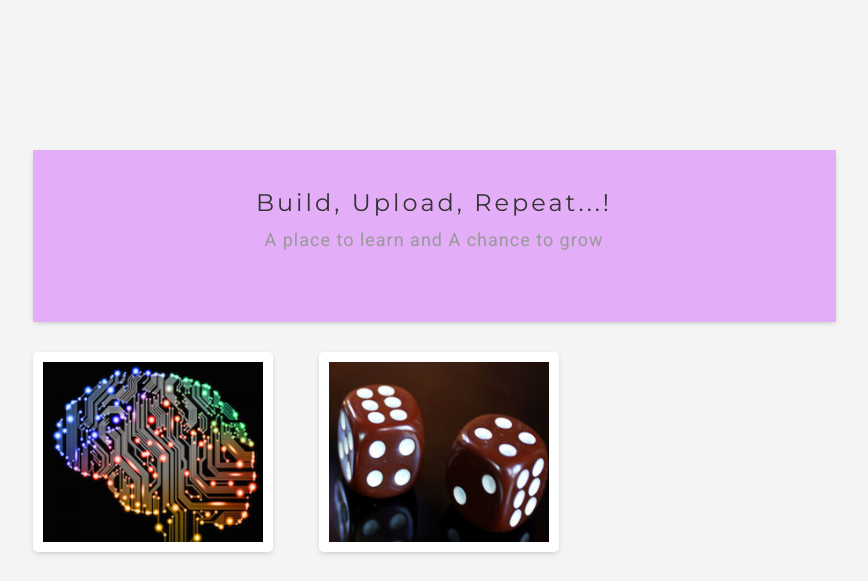
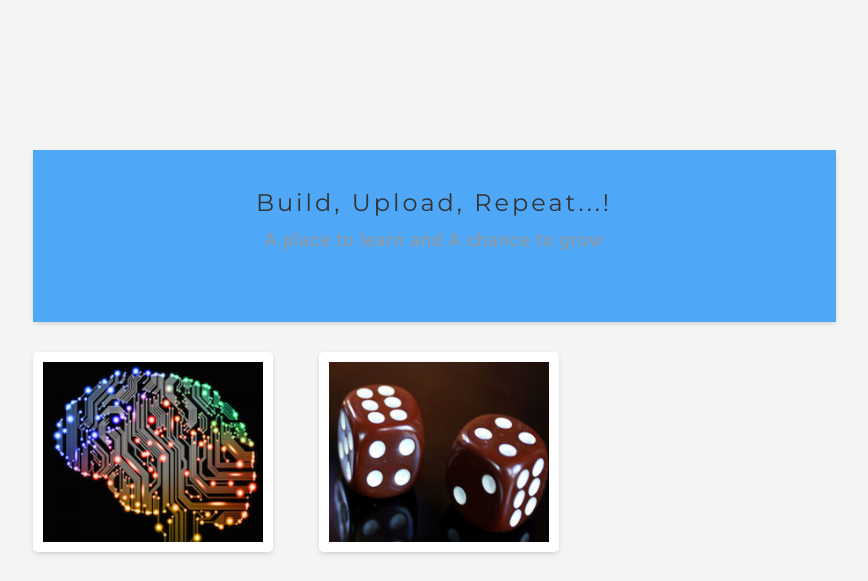
Before and after one commit to NuthanReddy/Automl, a Django app: page / in a window 1280 px wide. Shown: the top 581 px of the page, without its empty margins (206-1074 px from the left). Run offline with Django 3.2, Linux system fonts and the light colour scheme; a user stored in the database is signed in; data comes from the database, SQL or seed files in the repository; some libraries are stand-ins or nearby versions.

Commit message:
changed bg color

```diff
--- a/mlearn/static/mlearn/automl.css
+++ b/mlearn/static/mlearn/automl.css
@@ -428,7 +428,7 @@ body {
     padding-top: 10px;
     padding-bottom: 50px;
     margin: 70px auto 30px;
-    background-color: #e3adf7;
+    background-color: #4fa7f7;
     box-shadow: 0 2px 6px -2px rgba(0, 0, 0, 0.26);
 }
 
```
